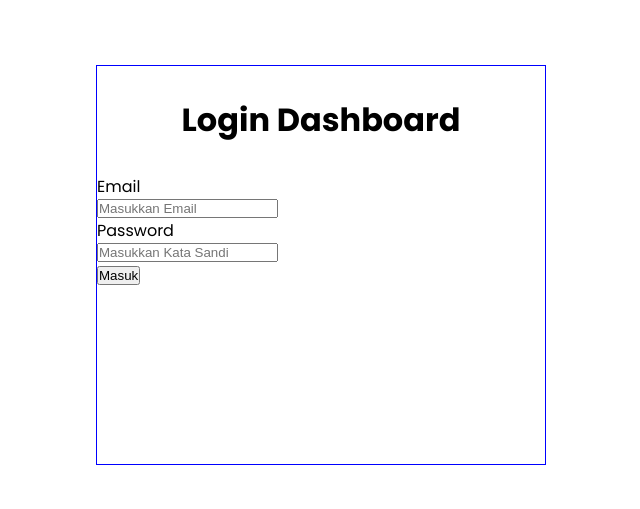
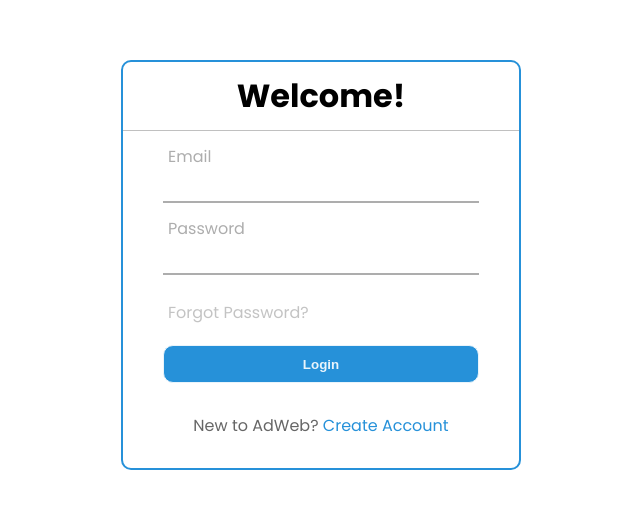
Before and after one commit to ariqathallah/tugas-iai, a React (Create React App) app: page / in a window 1280 px wide. Shown: the part 135-644 px from the top of the page, without its empty margins (319-959 px from the left). Built offline with nearby package versions, Linux system fonts and the light colour scheme; the HTML template or start-up script is replaced by a standard one.

Commit message:
added styles to login page

```diff
--- a/src/components/login/Login.css
+++ b/src/components/login/Login.css
@@ -1,21 +1,121 @@
-input {
-  display: block;
+.center {
+  height: 100vh;
+  overflow: hidden;
+  display: flex;
+  align-items: center;
+  justify-content: center;
+}
+.login-container {
+  border: 2px solid #2691d9;
+  width: 400px;
+  border-radius: 10px;
 }
 
-.login-page {
-  height: 100vh;
-  display: flex;
-  justify-content: center;
-  align-items: center;
+.login-container h1 {
+  text-align: center;
+  padding: 10px 0;
+  border-bottom: 1px solid silver;
 }
 
-.login-box {
-  width: 450px;
-  height: 400px;
-  border: 1px solid blue;
+.login-container form {
+  padding: 0 40px;
 }
 
-.login-box h1 {
+form .text-field {
+  position: relative;
+  border-bottom: 2px solid #adadad;
+  margin: 30px 0;
+}
+.text-field input {
+  width: 100%;
+  padding: 0 5px;
+  height: 40px;
+  font-size: 16px;
+  border: none;
+  background: none;
+  outline: none;
+}
+
+.text-field label {
+  position: absolute;
+  top: 50%;
+  left: 5px;
+  color: #adadad;
+  transform: translateY(-50%);
+  font-size: 16px;
+  pointer-events: none;
+  transition: 0.5s;
+}
+
+.text-field span::before {
+  content: '';
+  position: absolute;
+  top: 40px;
+  left: 0;
+  width: 0%;
+  height: 2px;
+  background: #2691d9;
+  transition: 0.5s;
+}
+
+.text-field input:focus ~ label,
+.text-field input:valid ~ label {
+  top: -5px;
+  color: #2691d9;
+}
+
+.text-field input ~ label {
+  top: -5px;
+}
+
+.text-field input:focus ~ span::before,
+.text-field input:valid ~ span::before {
+  width: 100%;
+}
+
+.forgot-pass {
+  margin: -5px 0 20px 5px;
+}
+
+.forgot-pass a {
+  color: #a6a6a6ad;
+  cursor: pointer;
+  text-decoration: none;
+}
+
+.forgot-pass:hover {
+  text-decoration: underline;
+}
+
+.login-btn {
+  width: 100%;
+  height: 38px;
+  border: 1px solid;
+  background: #2691d9;
+  border-radius: 10px;
+  color: #e9f4fb;
+  cursor: pointer;
+  outline: none;
+  font-weight: bold;
+}
+
+.login-btn:hover {
+  background: #2897e0;
+  transition: 0.5s;
+}
+
+.signup-link {
   text-align: center;
-  margin: 30px 0px;
+  margin: 30px 0;
+  font-size: 16px;
+  color: #666666;
 }
+
+.signup-link a {
+  color: #2691d9;
+  text-decoration: none;
+}
+
+.signup-link a:hover {
+  text-decoration: underline;
+}
--- a/src/components/login/Login.js
+++ b/src/components/login/Login.js
@@ -3,28 +3,43 @@ import './Login.css';
 
 const Login = () => {
   return (
-    <div className='login-page'>
-      <div className='login-box'>
-        <h1>Login Dashboard</h1>
+    <div className='center'>
+      <div className='login-container'>
+        <h1>Welcome!</h1>
+        <form method='post'>
+          <div className='text-field'>
+            <input type='email' required name='email' id='' />
+            <span></span>
+            <label htmlFor='email'>Email</label>
+          </div>
 
-        <form action=''>
-          <label htmlFor='email'>Email</label>
-          <input type='email' name='email' id='' placeholder='Masukkan Email' />
-          <label htmlFor='password'>Password</label>
-          <input
-            type='password'
-            name='password'
-            id=''
-            placeholder='Masukkan Kata Sandi'
-          />
+          <div className='text-field'>
+            <input type='password' required name='password' id='' />
+            <span></span>
+            <label htmlFor='password'>Password</label>
+          </div>
+
+          <div className='forgot-pass'>
+            <Link to='#'>Forgot Password?</Link>
+          </div>
+          <Link to='/dashboard'>
+            <button className='login-btn' type='submit'>
+              Login
+            </button>
+          </Link>
+          <div className='signup-link'>
+            New to AdWeb? <Link to='#'>Create Account</Link>
+          </div>
         </form>
-
-        <Link to='/dashboard'>
-          <button>Masuk</button>
-        </Link>
       </div>
     </div>
   );
 };
 
 export default Login;
+
+{
+  /* <Link to='/dashboard'>
+          <button>Masuk</button>
+        </Link> */
+}
```
Also changed, not shown: src/assets/image.jpg (deleted).
